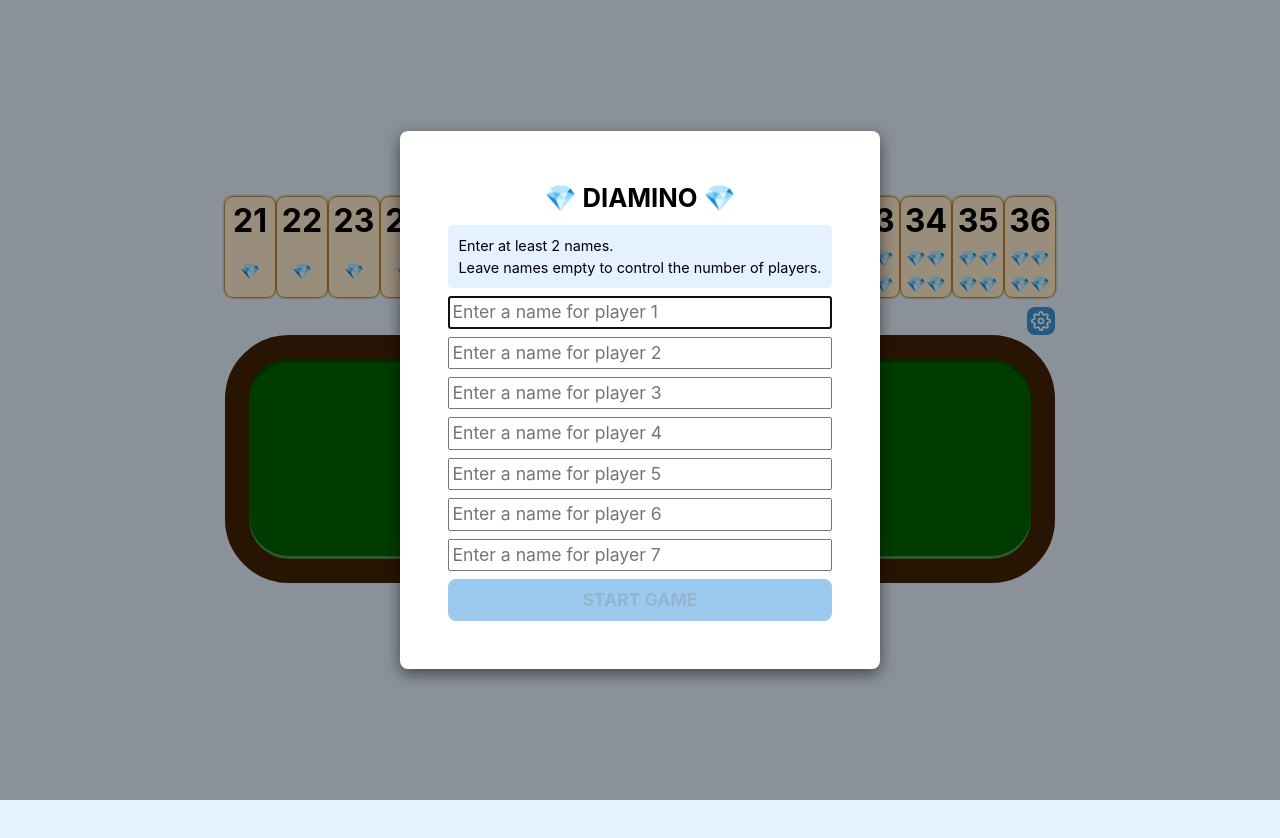
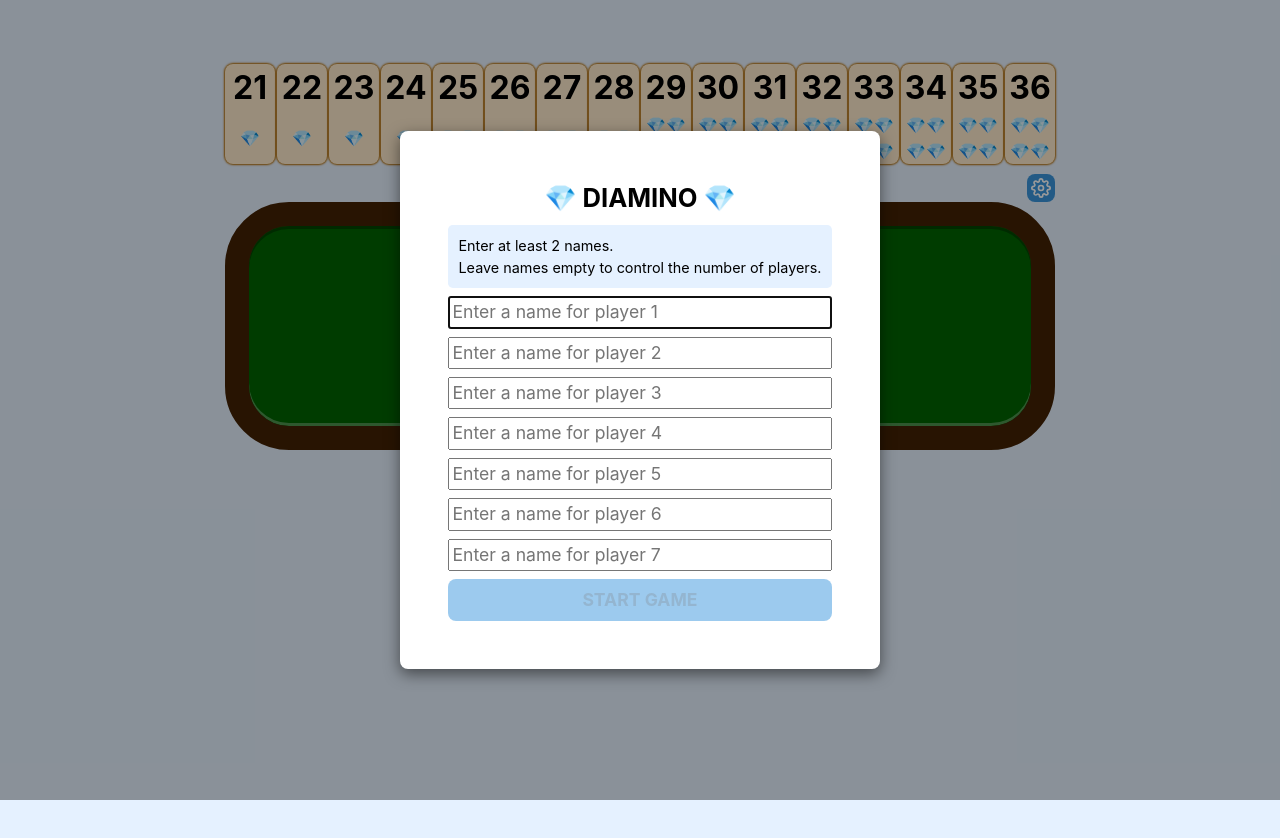
Before and after one commit to Robloche/diamino, a Next.js app: page / in a window 1280 px wide. Shown: the top 838 px of the page. Before the commit the page ends 800 px from the top, so only its background shows below. Built offline with nearby package versions, Linux system fonts and the light colour scheme.

Commit message:
Move whole layout up on the screen

```diff
--- a/styles/Home.module.css
+++ b/styles/Home.module.css
@@ -2,7 +2,8 @@
   align-items: center;
   display: flex;
   flex-direction: column;
-  justify-content: center;
+  justify-content: stretch;
+  margin-block-start: 4rem;
   min-height: 100vh;
   padding: 0 0.5rem;
 }
```
